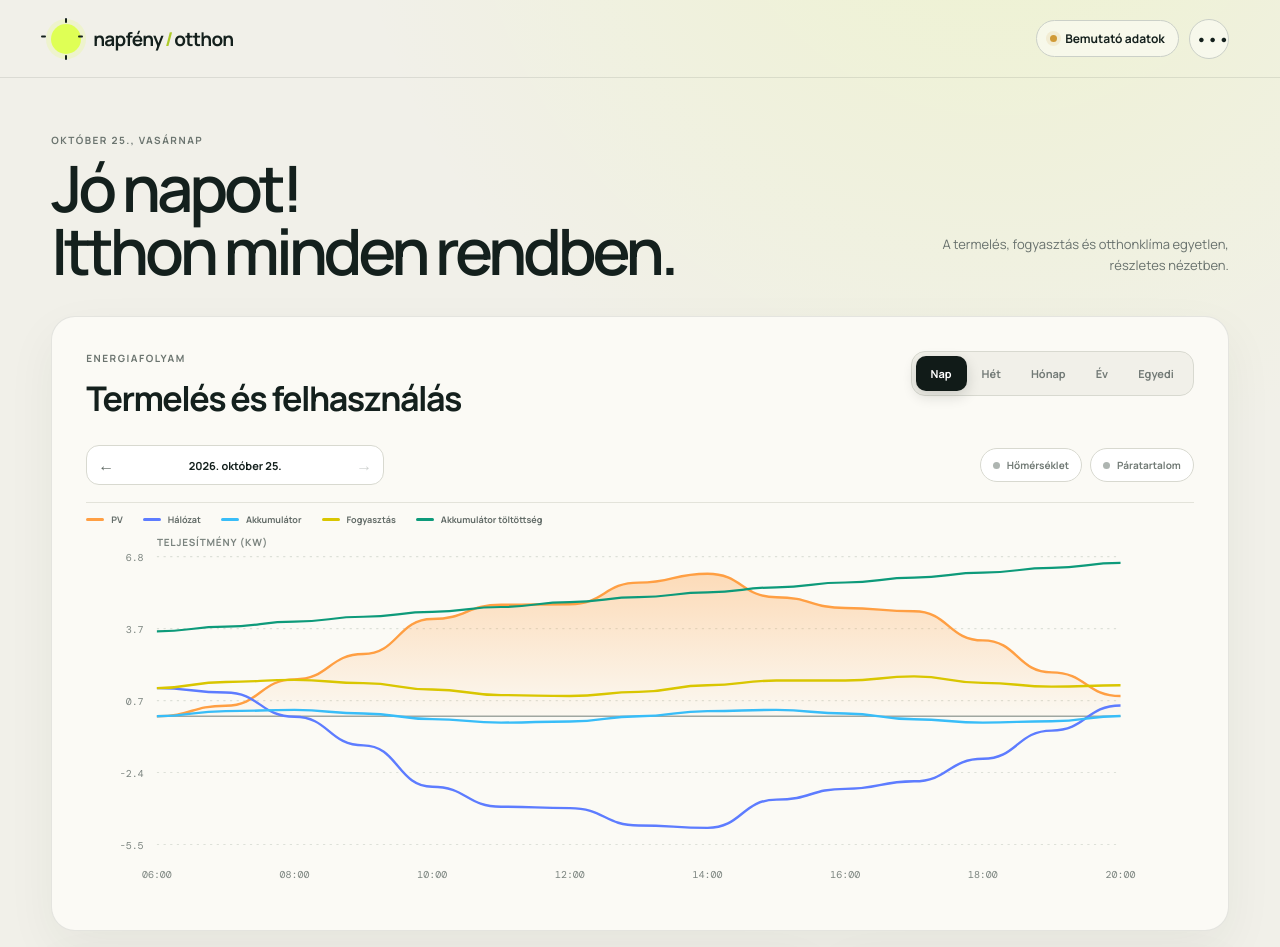
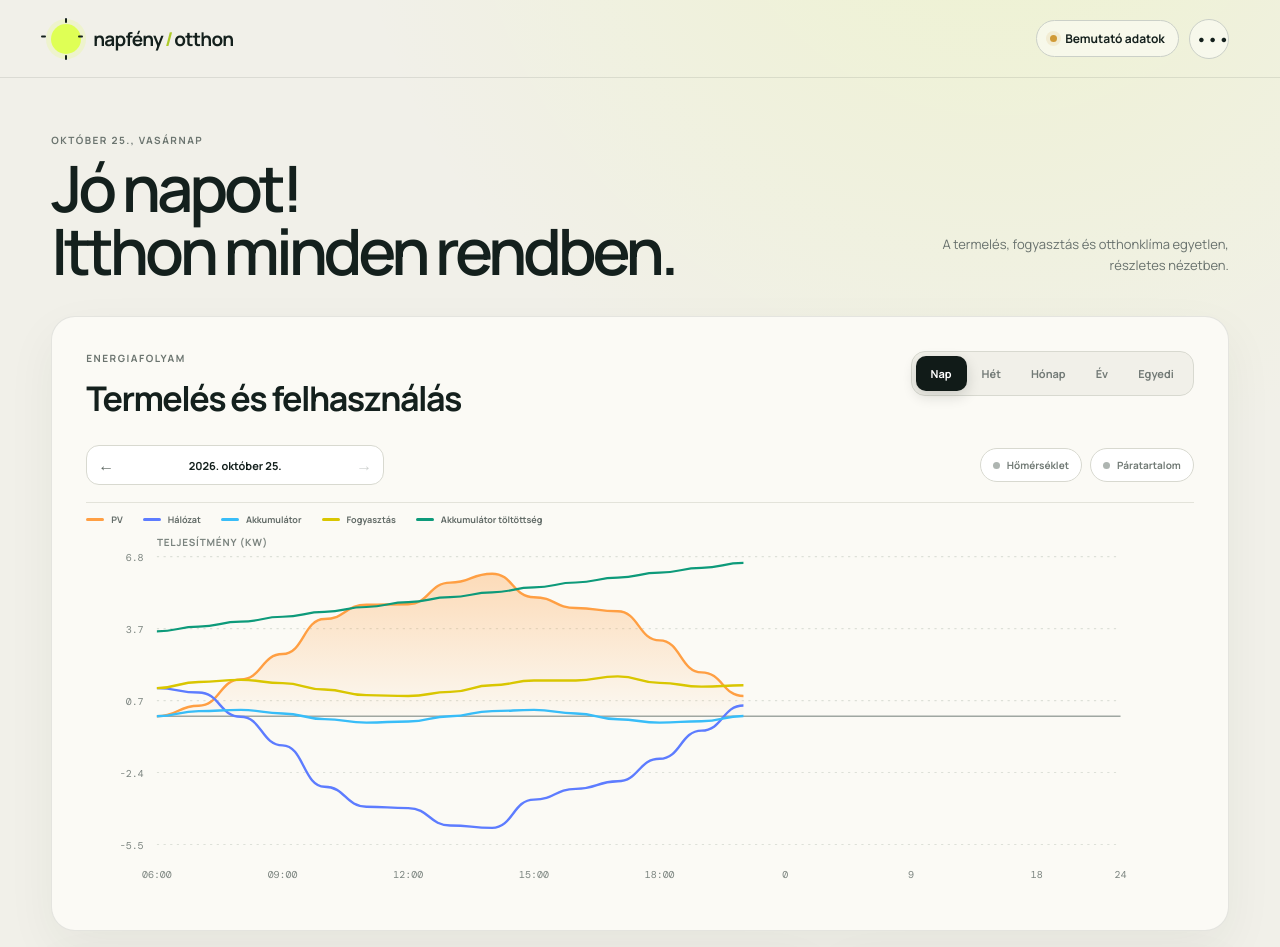
Before and after one commit to pisipite/pasztra-tech, a React (Vite) app: page / in a window 1280 px wide. Shown: the top 947 px of the page. Built offline with nearby package versions, Linux system fonts and the light colour scheme.

Commit message:
Draw stored climate data as continuous lines

```diff
--- a/src/EnergyAnalytics.tsx
+++ b/src/EnergyAnalytics.tsx
@@ -91,21 +91,58 @@ export function EnergyAnalytics({ data, period, anchor, customStart, customEnd,
 
   const rawPoints = useMemo<EnergyChartPoint[]>(() => {
     const climate = data.govee.chart;
-    const energy = data.solar.energyChart ?? data.solar.chart.map((point, index) => ({
+    const energy: EnergyChartPoint[] = data.solar.energyChart ?? data.solar.chart.map((point, index) => ({
       label: point.label,
       pv: point.value,
       temperature: climate[index]?.temperature,
       humidity: climate[index]?.humidity,
     }));
-    return energy.map((point, index) => {
-      const climatePoint = climate.length === energy.length ? climate[index] : index === energy.length - 1 ? climate.at(-1) : undefined;
-      return {
-        ...point,
-        temperature: point.temperature ?? climatePoint?.temperature,
-        humidity: point.humidity ?? climatePoint?.humidity,
-      };
+    const merged = energy.map((point) => ({ ...point }));
+
+    for (const climatePoint of climate) {
+      let match = -1;
+      if (climatePoint.timestamp) {
+        const climateTime = new Date(climatePoint.timestamp).getTime();
+        if (period === "day") {
+          let smallestDistance = 11 * 60_000;
+          merged.forEach((point, index) => {
+            if (!point.timestamp) return;
+            const distance = Math.abs(new Date(point.timestamp).getTime() - climateTime);
+            if (distance < smallestDistance) {
+              smallestDistance = distance;
+              match = index;
+            }
+          });
+        } else {
+          const key = period === "year"
+            ? climatePoint.timestamp.slice(0, 7)
+            : climatePoint.timestamp.slice(0, 10);
+          match = merged.findIndex((point) => point.timestamp?.startsWith(key));
+        }
+      }
+      if (match < 0 && climate.length === merged.length) match = climate.indexOf(climatePoint);
+
+      if (match >= 0) {
+        merged[match] = {
+          ...merged[match],
+          temperature: climatePoint.temperature,
+          humidity: climatePoint.humidity,
+        };
+      } else {
+        merged.push({
+          label: climatePoint.label,
+          timestamp: climatePoint.timestamp,
+          temperature: climatePoint.temperature,
+          humidity: climatePoint.humidity,
+        });
+      }
+    }
+
+    return merged.sort((a, b) => {
+      if (!a.timestamp || !b.timestamp) return 0;
+      return new Date(a.timestamp).getTime() - new Date(b.timestamp).getTime();
     });
-  }, [data]);
+  }, [data, period]);
 
   const points = useMemo(
     () => rawPoints.filter((point) => withinSelectedPeriod(point, period, anchor, customStart, customEnd)),
@@ -209,9 +246,9 @@ export function EnergyAnalytics({ data, period, anchor, customStart, customEnd,
               {(temperatureVisible || humidityVisible) && <text className="energy-axis-title" x={width - margin.right} y={14} textAnchor="end">Klíma (°C / %)</text>}
 
               {isLine ? lineSeries.map((series) => {
-                const coords = points.map((point, index) => ({ x: x(index), y: y(Number(point[series.key] ?? 0)) }));
+                const coords = points.flatMap((point, index) => Number.isFinite(point[series.key]) ? [{ x: x(index), y: y(Number(point[series.key])) }] : []);
                 const path = smoothPath(coords);
-                return <g key={series.key}>{series.key === "pv" && <path d={`${path} L${coords.at(-1)?.x},${zeroY} L${coords[0]?.x},${zeroY} Z`} fill="url(#pv-area)" />}<path d={path} fill="none" stroke={series.color} strokeWidth="2.4" vectorEffect="non-scaling-stroke" /></g>;
+                return <g key={series.key}>{series.key === "pv" && coords.length > 1 && <path d={`${path} L${coords.at(-1)?.x},${zeroY} L${coords[0]?.x},${zeroY} Z`} fill="url(#pv-area)" />}<path d={path} fill="none" stroke={series.color} strokeWidth="2.4" vectorEffect="non-scaling-stroke" /></g>;
               }) : points.map((point, index) => {
                 const groupWidth = Math.min(54, plotWidth / Math.max(points.length, 1) * .7);
                 const available = lineSeries.filter((series) => Number.isFinite(point[series.key]));
@@ -229,7 +266,7 @@ export function EnergyAnalytics({ data, period, anchor, customStart, customEnd,
               {temperatureVisible && temperatureCoords.map((point, index) => <circle key={`temperature-${index}`} cx={point.x} cy={point.y} r="3" fill={colors.temperature} />)}
               {humidityVisible && humidityCoords.length > 1 && <path d={smoothPath(humidityCoords)} fill="none" stroke={colors.humidity} strokeWidth="2" strokeDasharray="3 4" vectorEffect="non-scaling-stroke" />}
               {humidityVisible && humidityCoords.map((point, index) => <circle key={`humidity-${index}`} cx={point.x} cy={point.y} r="3" fill={colors.humidity} />)}
-              {points.some((point) => Number.isFinite(point.batterySoc)) && <path d={smoothPath(points.map((point, index) => ({ x: x(index), y: climateY(point.batterySoc ?? 0, "humidity") })))} fill="none" stroke={colors.batterySoc} strokeWidth="2.2" vectorEffect="non-scaling-stroke" />}
+              {points.some((point) => Number.isFinite(point.batterySoc)) && <path d={smoothPath(points.flatMap((point, index) => Number.isFinite(point.batterySoc) ? [{ x: x(index), y: climateY(point.batterySoc!, "humidity") }] : []))} fill="none" stroke={colors.batterySoc} strokeWidth="2.2" vectorEffect="non-scaling-stroke" />}
 
               {points.map((point, index) => (
                 <g key={`tick-${point.label}-${index}`}>
@@ -239,7 +276,7 @@ export function EnergyAnalytics({ data, period, anchor, customStart, customEnd,
               ))}
               {hovered !== null && <line className="hover-line" x1={x(hovered)} x2={x(hovered)} y1={margin.top} y2={margin.top + plotHeight} />}
             </svg>
-            {active && <div className="chart-tooltip"><strong>{active.label}</strong><span>PV <b>{formatValue(active.pv, unit)}</b></span>{Number.isFinite(active.load) && <span>Fogyasztás <b>{formatValue(active.load!, unit)}</b></span>}{Number.isFinite(active.grid) && <span>Hálózat <b>{formatValue(active.grid!, unit)}</b></span>}{temperatureVisible && Number.isFinite(active.temperature) && <span>Hőmérséklet <b>{active.temperature!.toFixed(1)} °C</b></span>}{humidityVisible && Number.isFinite(active.humidity) && <span>Páratartalom <b>{active.humidity!.toFixed(0)}%</b></span>}</div>}
+            {active && <div className="chart-tooltip"><strong>{active.label}</strong>{Number.isFinite(active.pv) && <span>PV <b>{formatValue(active.pv!, unit)}</b></span>}{Number.isFinite(active.load) && <span>Fogyasztás <b>{formatValue(active.load!, unit)}</b></span>}{Number.isFinite(active.grid) && <span>Hálózat <b>{formatValue(active.grid!, unit)}</b></span>}{temperatureVisible && Number.isFinite(active.temperature) && <span>Hőmérséklet <b>{active.temperature!.toFixed(1)} °C</b></span>}{humidityVisible && Number.isFinite(active.humidity) && <span>Páratartalom <b>{active.humidity!.toFixed(0)}%</b></span>}</div>}
           </>
         ) : <div className="chart-empty"><strong>Nincs adat ebben az időszakban</strong><span>Válassz másik dátumot, vagy várd meg a következő adatfrissítést.</span></div>}
       </div>
--- a/src/main.tsx
+++ b/src/main.tsx
@@ -5,7 +5,29 @@ import { EnergyAnalytics } from "./EnergyAnalytics";
 import type { DashboardData, PeriodKey, RangeKey } from "./types";
 import "./styles.css";
 
-const periodRange: Record<PeriodKey, RangeKey> = { day: "today", week: "7d", month: "30d", year: "year", custom: "year" };
+const periodRange: Record<PeriodKey, RangeKey> = { day: "today", week: "7d", month: "30d", year: "year", custom: "30d" };
+
+function rangeForPeriod(period: PeriodKey, from?: string, to?: string): RangeKey {
+  if (period !== "custom" || !from || !to) return periodRange[period];
+  const days = Math.max(1, (new Date(`${to}T12:00:00`).getTime() - new Date(`${from}T12:00:00`).getTime()) / 86_400_000 + 1);
+  return days > 62 ? "year" : "30d";
+}
+
+function climatePointIsVisible(timestamp: string | undefined, period: PeriodKey, anchor: Date, customStart: string, customEnd: string) {
+  if (!timestamp) return true;
+  const time = new Date(timestamp);
+  if (period === "day") return time.toDateString() === anchor.toDateString();
+  if (period === "month") return time.getFullYear() === anchor.getFullYear() && time.getMonth() === anchor.getMonth();
+  if (period === "year") return time.getFullYear() === anchor.getFullYear();
+  if (period === "custom") return time >= new Date(`${customStart}T00:00:00`) && time <= new Date(`${customEnd}T23:59:59`);
+  const start = new Date(anchor);
+  const weekday = start.getDay() || 7;
+  start.setDate(start.getDate() - weekday + 1);
+  start.setHours(0, 0, 0, 0);
+  const end = new Date(start);
+  end.setDate(end.getDate() + 7);
+  return time >= start && time < end;
+}
 
 type Settings = { live: boolean; endpoint: string; refreshSeconds: number };
 
@@ -102,7 +124,7 @@ function App() {
   const [error, setError] = useState("");
 
   const loadData = useCallback(async (currentPeriod: PeriodKey, currentSettings: Settings, currentAnchor: Date, from?: string, to?: string) => {
-    const currentRange = periodRange[currentPeriod];
+    const currentRange = rangeForPeriod(currentPeriod, from, to);
     if (!currentSettings.live || !currentSettings.endpoint) {
       setData(makeDemoData(currentRange));
       setError("");
@@ -141,7 +163,12 @@ function App() {
   }, [period, anchor, customStart, customEnd, settings, loadData]);
 
   const activeDevice = data.govee.devices[0];
-  const climateSeries = useMemo(() => data.govee.chart.map((point) => ({ label: point.label, value: point.temperature })), [data]);
+  const climateSeries = useMemo(
+    () => data.govee.chart
+      .filter((point) => climatePointIsVisible(point.timestamp, period, anchor, customStart, customEnd))
+      .map((point) => ({ label: point.label, value: point.temperature })),
+    [data, period, anchor, customStart, customEnd],
+  );
   const comfort = activeDevice.temperatureC >= 20 && activeDevice.temperatureC <= 25 && activeDevice.humidityPct >= 40 && activeDevice.humidityPct <= 60;
   const source = data.source ?? (!settings.live || !settings.endpoint ? "demo" : "live");
   const sourceLabel = source === "live" ? "Élő kapcsolat" : source === "partial" ? "Részleges élő adat" : "Bemutató adatok";
--- a/src/types.ts
+++ b/src/types.ts
@@ -9,7 +9,7 @@ export interface ChartPoint {
 export interface EnergyChartPoint {
   label: string;
   timestamp?: string;
-  pv: number;
+  pv?: number;
   grid?: number;
   battery?: number;
   load?: number;
@@ -20,6 +20,7 @@ export interface EnergyChartPoint {
 
 export interface ClimatePoint {
   label: string;
+  timestamp?: string;
   temperature: number;
   humidity: number;
 }
```
